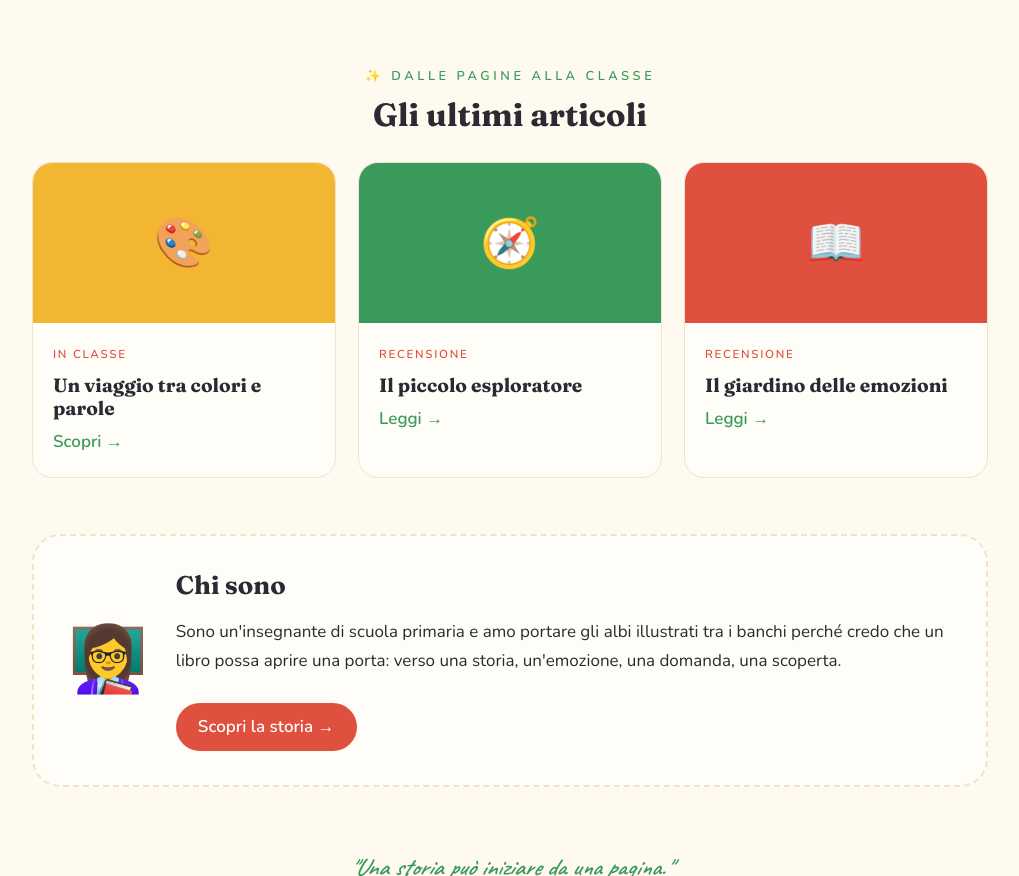
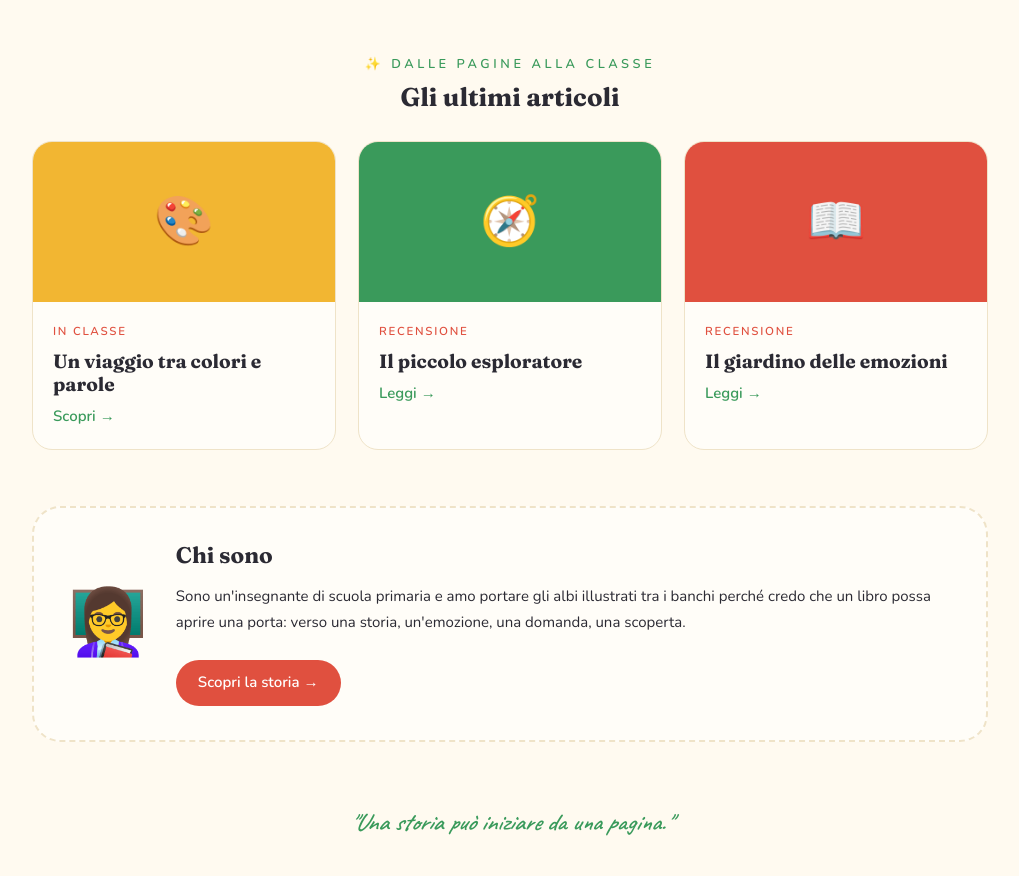
Before and after one commit to bldmatrix/pagine-sul-banco, a plain HTML site: page index.html in a window 1280 px wide. Shown: the part 1052-1928 px from the top of the page, without its empty margins (130-1149 px from the left). Drawn offline with nearby package versions, Linux system fonts and the light colour scheme.

Commit message:
Adjust font size in body and section styles

```diff
--- a/index.html
+++ b/index.html
@@ -12,7 +12,7 @@
 :root[data-theme="dark"]{--bg:#1f1d24;--card:#2a2731;--ink:#f3ecdc;--muted:#b3acbb;--line:#3c3846}
 html{scroll-padding-top:env(safe-area-inset-top,0px);scroll-behavior:smooth}
 *,*:before,*:after{box-sizing:inherit}
-body{margin:0;background:var(--bg);color:var(--ink);font-family:Nunito,Georgia,sans-serif;line-height:1.7;font-size:17px}
+body{margin:0;background:var(--bg);color:var(--ink);font-family:Nunito,Georgia,sans-serif;line-height:1.7;font-size:15px}
 h1,h2,h3,.logo{font-family:Fraunces,Georgia,serif;line-height:1.2;margin:0}
 a{color:inherit;text-decoration:none}
 .wrap{max-width:1000px;margin:0 auto;padding:0 22px}
@@ -31,7 +31,7 @@ nav a.on{border-bottom:2px solid var(--c1)}
 .big{background:var(--card);border:2px solid var(--line);border-radius:26px 30px 24px 32px;padding:32px 26px;text-align:center;transition:transform .2s}
 .big:hover{transform:rotate(-1deg) translateY(-4px)}
 .big .em{font-size:2.5rem}.big h3{font-size:1.4rem;margin:8px 0}.big p{color:var(--muted);margin:0 0 12px}.big b{color:var(--c1)}.big.b b{color:var(--c2)}
-.sec{text-align:center;margin:10px 0 28px}.sec h2{font-size:2rem;margin-top:6px}.sec p{color:var(--muted);margin:8px auto 0;max-width:34em}
+.sec{text-align:center;margin:10px 0 28px}.sec h2{font-size:1.6rem;margin-top:6px}.sec p{color:var(--muted);margin:8px auto 0;max-width:34em}
 .grid{display:grid;grid-template-columns:repeat(auto-fit,minmax(250px,1fr));gap:22px;margin-bottom:56px}
 .post{background:var(--card);border:1px solid var(--line);border-radius:20px;overflow:hidden;display:block;transition:transform .2s}
 .post:hover{transform:translateY(-4px)}
```
